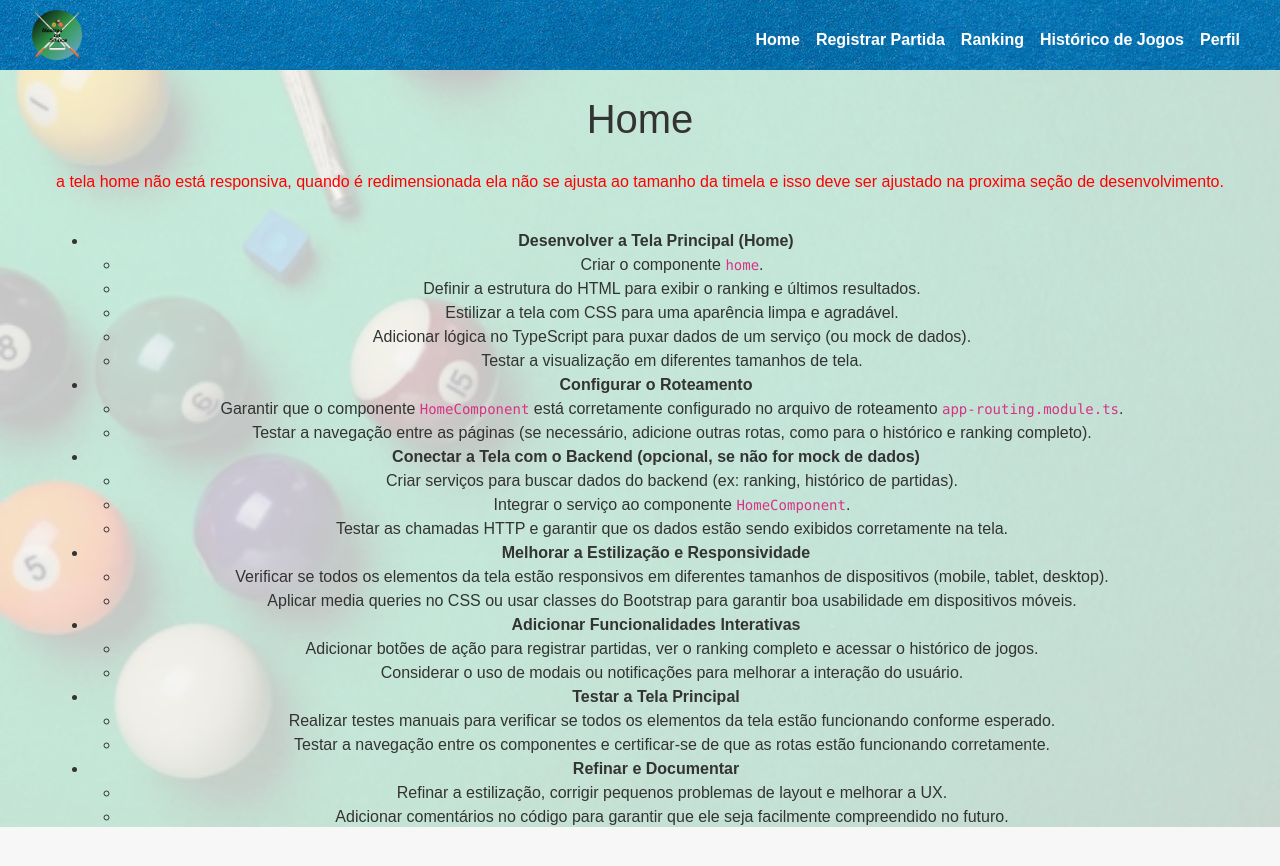
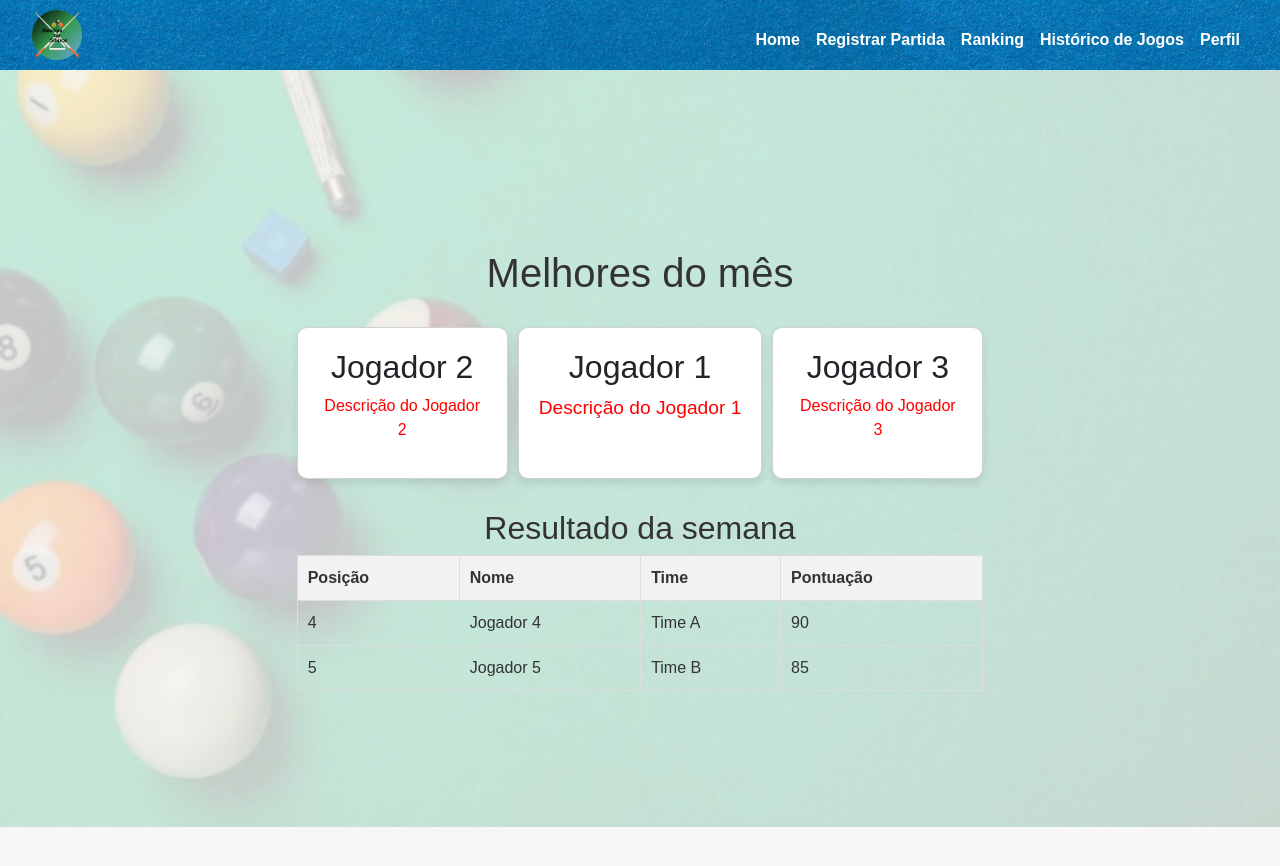
Before and after one commit to devJonatasSilva/mestres-da-sinuca, an Angular app: page /home in a window 1280 px wide. Shown: the top 866 px of the page. Built offline with nearby package versions, Linux system fonts and the light colour scheme.

Commit message:
cria layout basico para home page

```diff
--- a/src/app/home-page/home-page.component.css
+++ b/src/app/home-page/home-page.component.css
@@ -13,3 +13,49 @@
   color: red;
 
 }
+
+
+/* css provisorio */
+
+.container {
+  max-width: 1200px;
+  margin: 0 auto;
+  padding: 20px;
+}
+.header {
+  text-align: center;
+  margin-bottom: 30px;
+}
+.cards {
+  display: flex;
+  justify-content: space-between;
+  gap: 10px;
+  margin-bottom: 30px;
+}
+.card {
+  background-color: #ffffff;
+  border-radius: 10px;
+  box-shadow: 0 4px 8px rgba(0, 0, 0, 0.1);
+  padding: 20px;
+  text-align: center;
+  flex: 1;
+}
+.card.first {
+  flex: 1.2;
+  font-size: 1.2em;
+}
+.table-container {
+  overflow-x: auto;
+}
+table {
+  width: 100%;
+  border-collapse: collapse;
+}
+th, td {
+  padding: 10px;
+  border: 1px solid #dddddd;
+  text-align: left;
+}
+th {
+  background-color: #f2f2f2;
+}
--- a/src/app/home-page/home-page.component.html
+++ b/src/app/home-page/home-page.component.html
@@ -1,5 +1,54 @@
 <div class="home-container">
-  <h1>Home</h1>
+
+  <div class="container">
+    <div class="header">
+        <h1>Melhores do mês</h1>
+    </div>
+    <div class="cards">
+        <div class="card">
+            <h2>Jogador 2</h2>
+            <p>Descrição do Jogador 2</p>
+        </div>
+        <div class="card first">
+          <h2>Jogador 1</h2>
+          <p>Descrição do Jogador 1</p>
+      </div>
+        <div class="card">
+            <h2>Jogador 3</h2>
+            <p>Descrição do Jogador 3</p>
+        </div>
+    </div>
+    <div class="table-container">
+        <h2>Resultado da semana</h2>
+        <table>
+            <thead>
+                <tr>
+                    <th>Posição</th>
+                    <th>Nome</th>
+                    <th>Time</th>
+                    <th>Pontuação</th>
+                </tr>
+            </thead>
+            <tbody>
+                <tr>
+                    <td>4</td>
+                    <td>Jogador 4</td>
+                    <td>Time A</td>
+                    <td>90</td>
+                </tr>
+                <tr>
+                    <td>5</td>
+                    <td>Jogador 5</td>
+                    <td>Time B</td>
+                    <td>85</td>
+                </tr>
+                <!-- Adicione mais jogadores conforme necessário -->
+            </tbody>
+        </table>
+    </div>
+</div>
+
+  <!-- <h1>Home</h1>
 
   <p>a tela home não está responsiva, quando é redimensionada ela não se ajusta ao tamanho da timela e
     isso deve ser ajustado na proxima seção de desenvolvimento.
@@ -58,7 +107,7 @@
         <li>Adicionar comentários no código para garantir que ele seja facilmente compreendido no futuro.</li>
       </ul>
     </li>
-  </ul>
+  </ul> -->
 
 
 </div>
```
